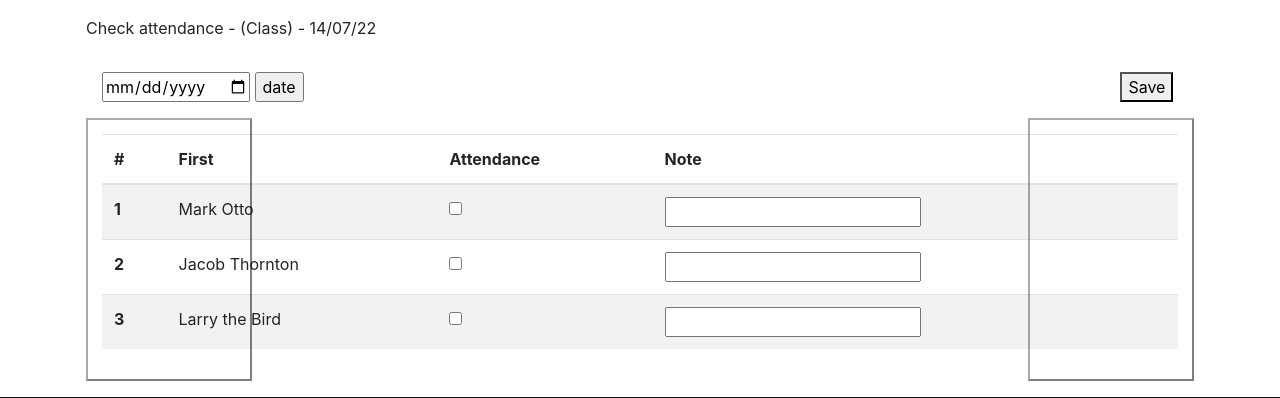
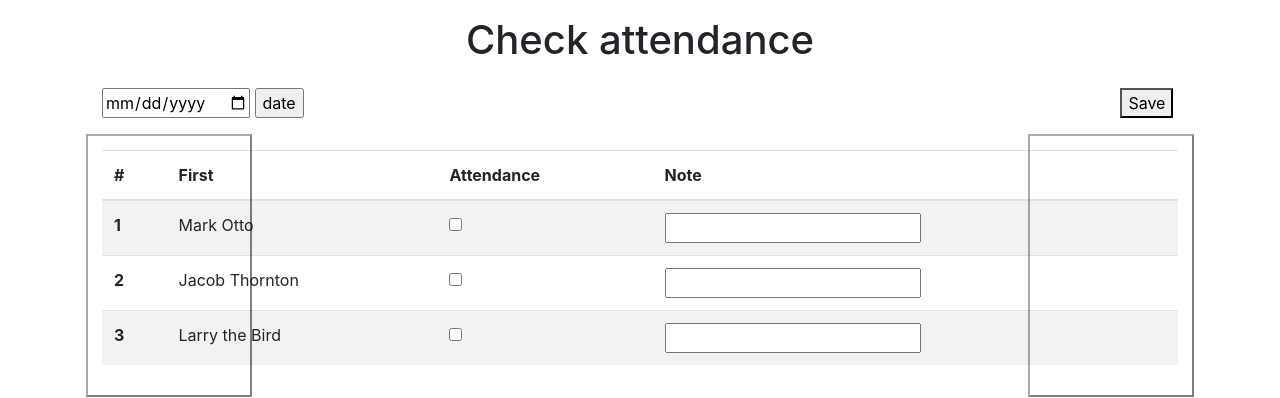
Before and after one commit to ndtan1601/SkillLearning-new, a PHP site: page /testing.php in a window 1280 px wide. Shown: the part 88-486 px from the top of the page. Run offline with PHP 8.4, Linux system fonts and the light colour scheme; a stand-in replaces the project's code that opens the database connection; some libraries are stand-ins or nearby versions.

Commit message:
edit check attendance title

```diff
--- a/testing.php
+++ b/testing.php
@@ -3,7 +3,7 @@ include 'includes/header.php';
 ?>
 
 <div class="container p-3">
-    <p>Check attendance - (Class) - <?php echo date("d/m/y") ?> </p>
+    <h1 class="text-center align-items-center">Check attendance</h1>
     <div class="row p-3">
         <div class="col-11">
             <form action="testing_fixed" method="post">
```
